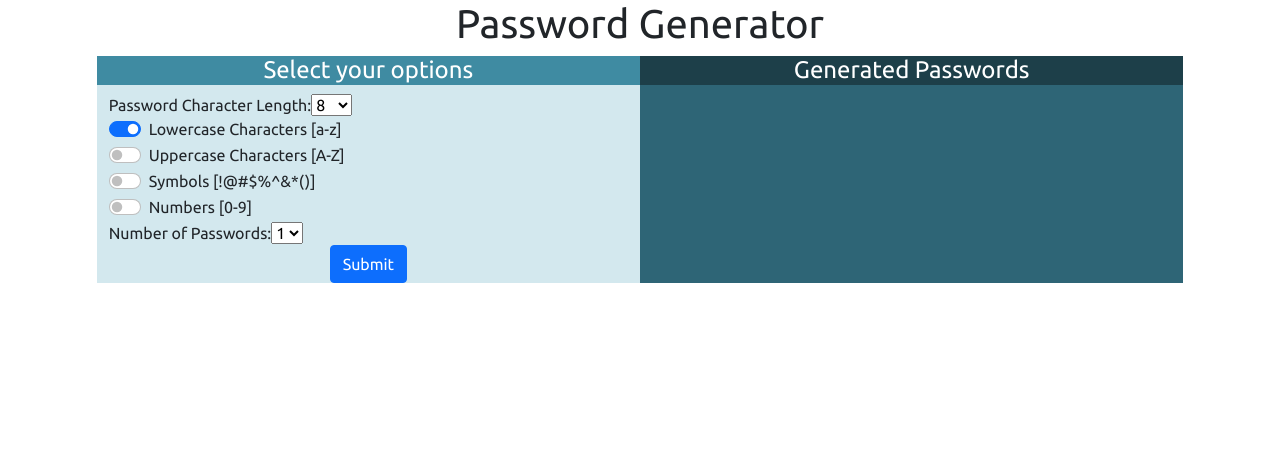
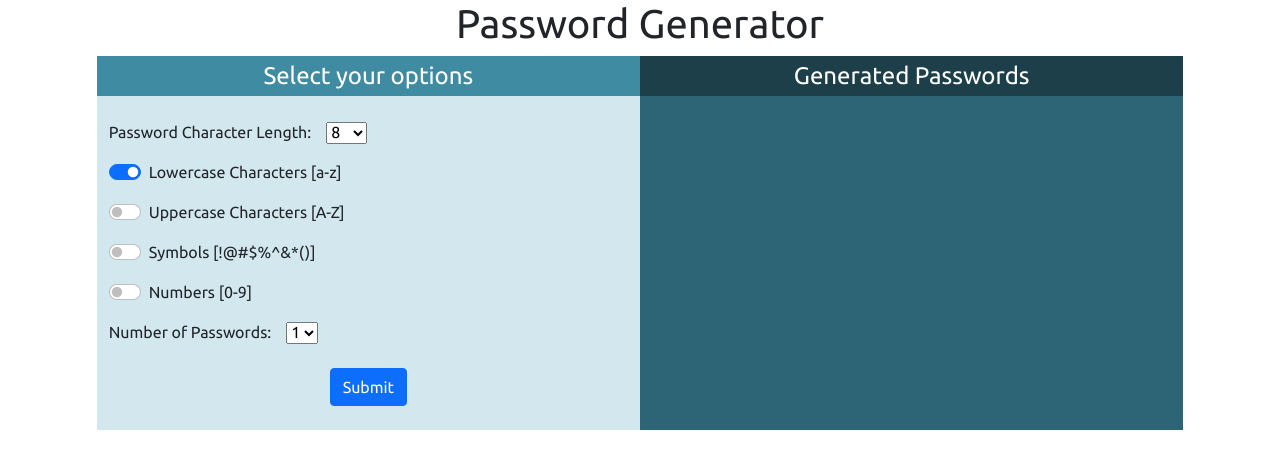
Before and after one commit to Joeseff6/Password-Generator, a React (Create React App) app: page / in a window 1280 px wide. Shown: the top 468 px of the page. Built offline with nearby package versions, Linux system fonts and the light colour scheme.

Commit message:
Styled components using css file and bootstrap classes

```diff
--- a/src/App.css
+++ b/src/App.css
@@ -9,3 +9,7 @@
 #output-container {
   background-color: #2E6576;
 }
+
+#app-container {
+  height: 300px
+}
--- a/src/App.js
+++ b/src/App.js
@@ -16,7 +16,7 @@ class App extends React.Component {
         <header>
           <h1 className="text-center">Password Generator</h1>
         </header>
-        <div className="row justify-content-center">
+        <div className="row justify-content-center" id="app-container">
           <div className="col-md-5" id="input-container">
             <InputContainer onPasswordGeneration={this.onPasswordGeneration} />
           </div>
--- a/src/components/InputContainer.css
+++ b/src/components/InputContainer.css
@@ -1,4 +1,9 @@
 #options-header {
   background-color: #3F8BA2;
   color: white;
+  height: 40px;
 }
+
+label {
+  margin-right: 15px;
+}
--- a/src/components/InputContainer.js
+++ b/src/components/InputContainer.js
@@ -43,13 +43,13 @@ class InputContainer extends React.Component {
     return (
       <React.Fragment>
         <div className="row">
-          <h4 className="text-center" id="options-header">
+          <h4 className="d-flex align-items-center justify-content-center" id="options-header">
             Select your options
           </h4>
         </div>
         <div className="row">
           <form onSubmit={this.onFormSubmit}>
-            <label htmlFor="passwordLength">Password Character Length: </label>
+            <label htmlFor="passwordLength" className="mt-3">Password Character Length:</label>
             <select
               name="passwordLength"
               id="passwordLength"
@@ -59,7 +59,7 @@ class InputContainer extends React.Component {
             >
               {this.mapCharLengthOptions()}
             </select>
-            <div className="form-check form-switch">
+            <div className="form-check form-switch my-3">
               <input
                 className="form-check-input"
                 type="checkbox"
@@ -75,7 +75,7 @@ class InputContainer extends React.Component {
                 Lowercase Characters [a-z]
               </label>
             </div>
-            <div className="form-check form-switch">
+            <div className="form-check form-switch my-3">
               <input
                 className="form-check-input"
                 type="checkbox"
@@ -89,7 +89,7 @@ class InputContainer extends React.Component {
                 Uppercase Characters [A-Z]
               </label>
             </div>
-            <div className="form-check form-switch">
+            <div className="form-check form-switch my-3">
               <input
                 className="form-check-input"
                 type="checkbox"
@@ -101,7 +101,7 @@ class InputContainer extends React.Component {
                 Symbols [!@#$%^&*()]
               </label>
             </div>
-            <div className="form-check form-switch">
+            <div className="form-check form-switch my-3">
               <input
                 className="form-check-input"
                 type="checkbox"
@@ -123,7 +123,7 @@ class InputContainer extends React.Component {
             >
               {this.mapNumOfPasswords()}
             </select>
-            <button className="btn btn-primary d-block m-auto" type="submit">
+            <button className="btn btn-primary d-block m-auto my-4" type="submit">
               Submit
             </button>
           </form>
--- a/src/components/OutputContainer.css
+++ b/src/components/OutputContainer.css
@@ -1,6 +1,7 @@
 #output-header {
   background-color: #1D3F49;
   color: white;
+  height: 40px;
 }
 
 .generated-password-block {
--- a/src/components/OutputContainer.js
+++ b/src/components/OutputContainer.js
@@ -6,7 +6,7 @@ class OutputContainer extends React.Component {
     return (
       <React.Fragment>
         <div className="row">
-          <h4 className="text-center" id="output-header">
+          <h4 className="d-flex align-items-center justify-content-center mb-5" id="output-header">
             Generated Passwords
           </h4>
           {this.props.generatedPasswords.map((password) => {
```
